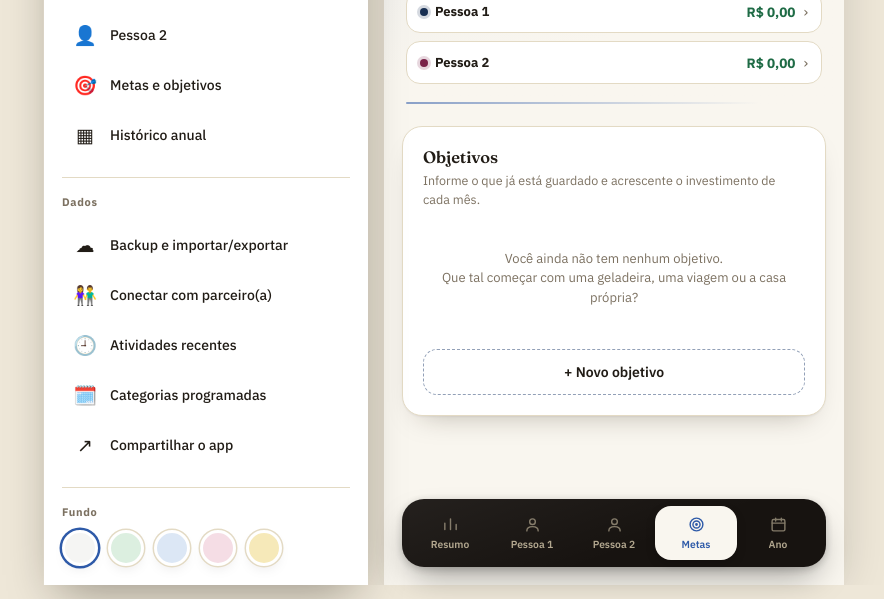
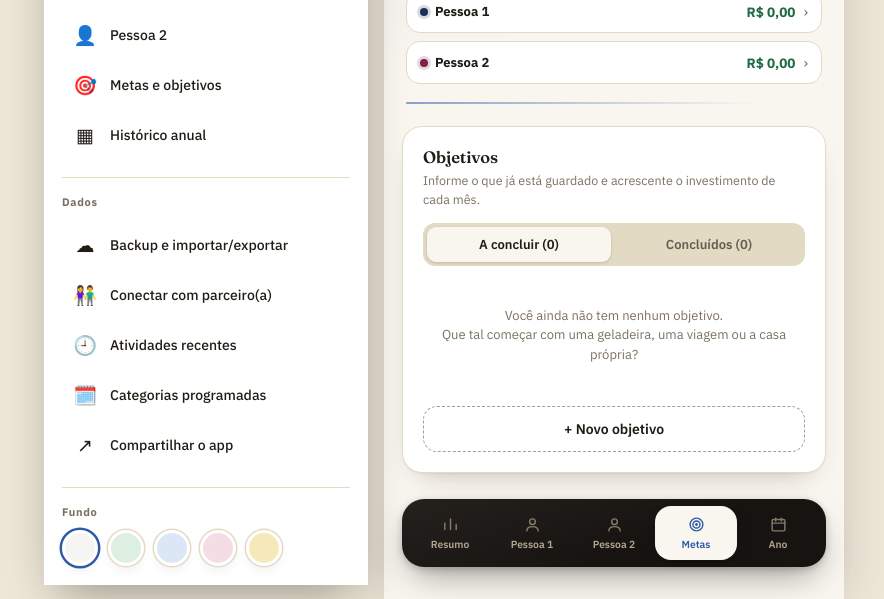
Before and after one commit to srslade8-byte/controle-gastos-casal, a plain HTML site: page index.html in a window 1280 px wide. Both pictures are taken after a click on the button "Metas". Shown: the part 215-814 px from the top of the page, without its empty margins (26-910 px from the left). Drawn offline with Linux system fonts and the light colour scheme.

Commit message:
Add files via upload
V24

```diff
--- a/index.html
+++ b/index.html
@@ -1043,6 +1043,9 @@
   .btn-parar-recorrencia{margin-top:8px;border:none;background:none;color:var(--red);font-size:12px;font-weight:600;text-decoration:underline;text-underline-offset:2px;cursor:pointer;padding:0;}
   @media (min-width:700px){#app{box-shadow:0 0 44px rgba(0,0,0,.14);}.drawer{left:calc(50% - 230px);}}
 
+  .metas-abas{display:flex;gap:6px;margin:10px 0 14px;background:var(--line);padding:4px;border-radius:12px;}
+  .meta-aba{flex:1;border:0;background:transparent;padding:9px 6px;border-radius:9px;font:inherit;font-size:13px;font-weight:600;color:var(--ink);opacity:.65;cursor:pointer;}
+  .meta-aba.ativa{background:var(--paper);opacity:1;box-shadow:0 1px 3px rgba(0,0,0,.15);}
 </style>
 </head>
 <body>
@@ -1250,6 +1253,7 @@
       <section class="card">
         <p class="card-titulo">Objetivos</p>
         <p class="card-sub">Informe o que já está guardado e acrescente o investimento de cada mês.</p>
+        <div id="metasAbas" class="metas-abas"></div>
         <div id="metasLista"></div>
         <button class="btn-add" id="btnAbrirNovaMeta">+ Novo objetivo</button>
         <div class="form-novo" id="formNovaMeta">
@@ -2545,13 +2549,28 @@
     }).join("");
   }
 
+  let metasAbaAtiva = 'aconcluir';
+  function metaConcluida(m){ return (Number(m.valorObjetivo)||0) > 0 && totalGuardadoMeta(m) >= (Number(m.valorObjetivo)||0); }
+
   function renderMetas(){
     const lista = document.getElementById('metasLista');
+    const abas = document.getElementById('metasAbas');
+    const nConcl = estado.metas.filter(metaConcluida).length;
+    const nFalta = estado.metas.length - nConcl;
+    abas.innerHTML = `<button class="meta-aba ${metasAbaAtiva==='aconcluir'?'ativa':''}" data-meta-aba="aconcluir">A concluir (${nFalta})</button><button class="meta-aba ${metasAbaAtiva==='concluidos'?'ativa':''}" data-meta-aba="concluidos">Concluídos (${nConcl})</button>`;
+    abas.querySelectorAll('[data-meta-aba]').forEach(b=>{
+      b.onclick = ()=>{ metasAbaAtiva = b.dataset.metaAba; renderMetas(); ligarEventosMetas(); };
+    });
     if(!estado.metas.length){
       lista.innerHTML = `<div class="meta-vazio">Você ainda não tem nenhum objetivo.<br>Que tal começar com uma geladeira, uma viagem ou a casa própria?</div>`;
       return;
     }
-    lista.innerHTML = estado.metas.map(m=>{
+    const filtradas = estado.metas.filter(m => metasAbaAtiva==='concluidos' ? metaConcluida(m) : !metaConcluida(m));
+    if(!filtradas.length){
+      lista.innerHTML = `<div class="meta-vazio">${metasAbaAtiva==='concluidos' ? 'Nenhum objetivo concluído ainda.<br>Continue guardando, você chega lá! 💪' : 'Nenhum objetivo a concluir.<br>Crie um novo objetivo abaixo.'}</div>`;
+      return;
+    }
+    lista.innerHTML = filtradas.map(m=>{
       const guardado = totalGuardadoMeta(m);
       const falta = faltaMeta(m);
       const saldoInicial = Number(m.saldoInicial)||0;
--- a/sw.js
+++ b/sw.js
@@ -1,4 +1,4 @@
-const CACHE_NOME = 'controle-de-gastos-v23';
+const CACHE_NOME = 'controle-de-gastos-v24';
 const ARQUIVOS = [
   './',
   './index.html',
```
